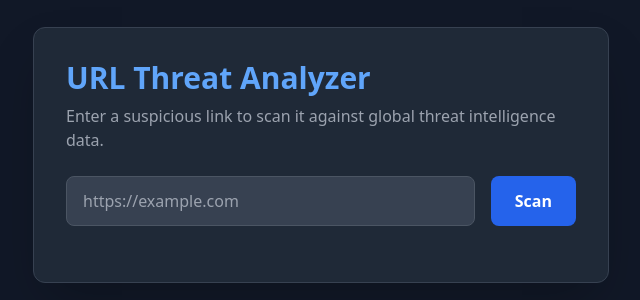
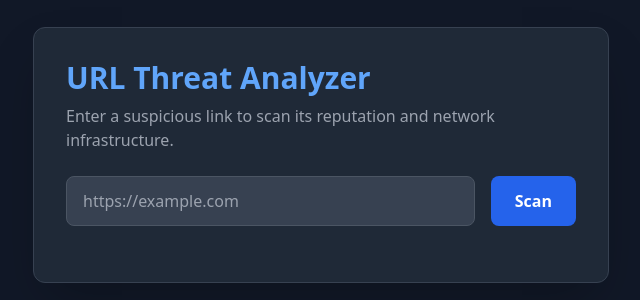
Before and after one commit to Alex2479/url-threat-analyzer, a Flask app: page / in a window 1280 px wide. Shown: the part 245-545 px from the top of the page, without its empty margins (319-959 px from the left). Run offline with Flask 3, Linux system fonts and the light colour scheme; some libraries are stand-ins or nearby versions.

Commit message:
Add files via upload

```diff
--- a/templates/index.html
+++ b/templates/index.html
@@ -10,7 +10,7 @@
 
     <div class="max-w-xl w-full bg-gray-800 rounded-xl shadow-2xl p-8 border border-gray-700">
         <h1 class="text-3xl font-bold mb-2 text-blue-400">URL Threat Analyzer</h1>
-        <p class="text-gray-400 mb-6">Enter a suspicious link to scan it against global threat intelligence data.</p>
+        <p class="text-gray-400 mb-6">Enter a suspicious link to scan its reputation and network infrastructure.</p>
 
         <div class="flex gap-4 mb-6">
             <input type="url" id="urlInput" placeholder="https://example.com" required
@@ -23,13 +23,13 @@
 
         <!-- Loading Indicator -->
         <div id="loading" class="hidden text-center text-gray-400 py-4">
-            Scanning URL... Please wait.
+            Performing DNS resolution and threat scanning...
         </div>
 
         <!-- Error Message -->
         <div id="errorBox" class="hidden bg-red-900/50 border border-red-500 text-red-200 p-4 rounded-lg mb-4"></div>
 
-        <!-- Results Dashboard -->
+        <!-- Threat Results Dashboard -->
         <div id="results" class="hidden grid grid-cols-2 gap-4 mt-6">
             <div class="bg-gray-700 p-4 rounded-lg border-l-4 border-red-500">
                 <p class="text-sm text-gray-400 uppercase font-bold">Malicious</p>
@@ -48,6 +48,25 @@
                 <p id="resUndetected" class="text-3xl font-bold text-gray-300">0</p>
             </div>
         </div>
+
+        <!-- Network Infrastructure Dashboard (NEW) -->
+        <div id="networkResults" class="hidden mt-6 bg-gray-900/50 p-5 rounded-lg border border-gray-600">
+            <h2 class="text-lg font-bold mb-3 text-blue-300 border-b border-gray-600 pb-2">Infrastructure Routing</h2>
+            <div class="grid grid-cols-1 md:grid-cols-2 gap-4">
+                <div>
+                    <p class="text-xs text-gray-400 uppercase font-bold tracking-wider">Resolved IP</p>
+                    <p id="resIp" class="text-md font-mono text-gray-200 mt-1">...</p>
+                </div>
+                <div>
+                    <p class="text-xs text-gray-400 uppercase font-bold tracking-wider">Server Location</p>
+                    <p id="resCountry" class="text-md text-gray-200 mt-1">...</p>
+                </div>
+                <div class="md:col-span-2">
+                    <p class="text-xs text-gray-400 uppercase font-bold tracking-wider">ISP & Autonomous System</p>
+                    <p id="resIsp" class="text-md text-gray-200 mt-1 truncate">...</p>
+                </div>
+            </div>
+        </div>
     </div>
 
     <script>
@@ -56,6 +75,7 @@
             const btn = document.getElementById('scanBtn');
             const loading = document.getElementById('loading');
             const results = document.getElementById('results');
+            const networkResults = document.getElementById('networkResults');
             const errorBox = document.getElementById('errorBox');
 
             if (!urlInput) {
@@ -65,6 +85,7 @@
 
             // Reset UI
             results.classList.add('hidden');
+            networkResults.classList.add('hidden');
             errorBox.classList.add('hidden');
             loading.classList.remove('hidden');
             btn.disabled = true;
@@ -80,11 +101,20 @@
                 const data = await response.json();
 
                 if (response.ok) {
-                    document.getElementById('resMalicious').innerText = data.malicious || 0;
-                    document.getElementById('resSuspicious').innerText = data.suspicious || 0;
-                    document.getElementById('resHarmless').innerText = data.harmless || 0;
-                    document.getElementById('resUndetected').innerText = data.undetected || 0;
+                    // Populate Threat Stats
+                    document.getElementById('resMalicious').innerText = data.threat_stats.malicious || 0;
+                    document.getElementById('resSuspicious').innerText = data.threat_stats.suspicious || 0;
+                    document.getElementById('resHarmless').innerText = data.threat_stats.harmless || 0;
+                    document.getElementById('resUndetected').innerText = data.threat_stats.undetected || 0;
+
+                    // Populate Network Stats
+                    document.getElementById('resIp').innerText = data.network.ip || "N/A";
+                    document.getElementById('resCountry').innerText = data.network.country || "N/A";
+                    document.getElementById('resIsp').innerText = data.network.isp || "N/A";
+
+                    // Reveal dashboards
                     results.classList.remove('hidden');
+                    networkResults.classList.remove('hidden');
                 } else {
                     errorBox.innerText = data.error || "An error occurred during analysis.";
                     errorBox.classList.remove('hidden');
```
